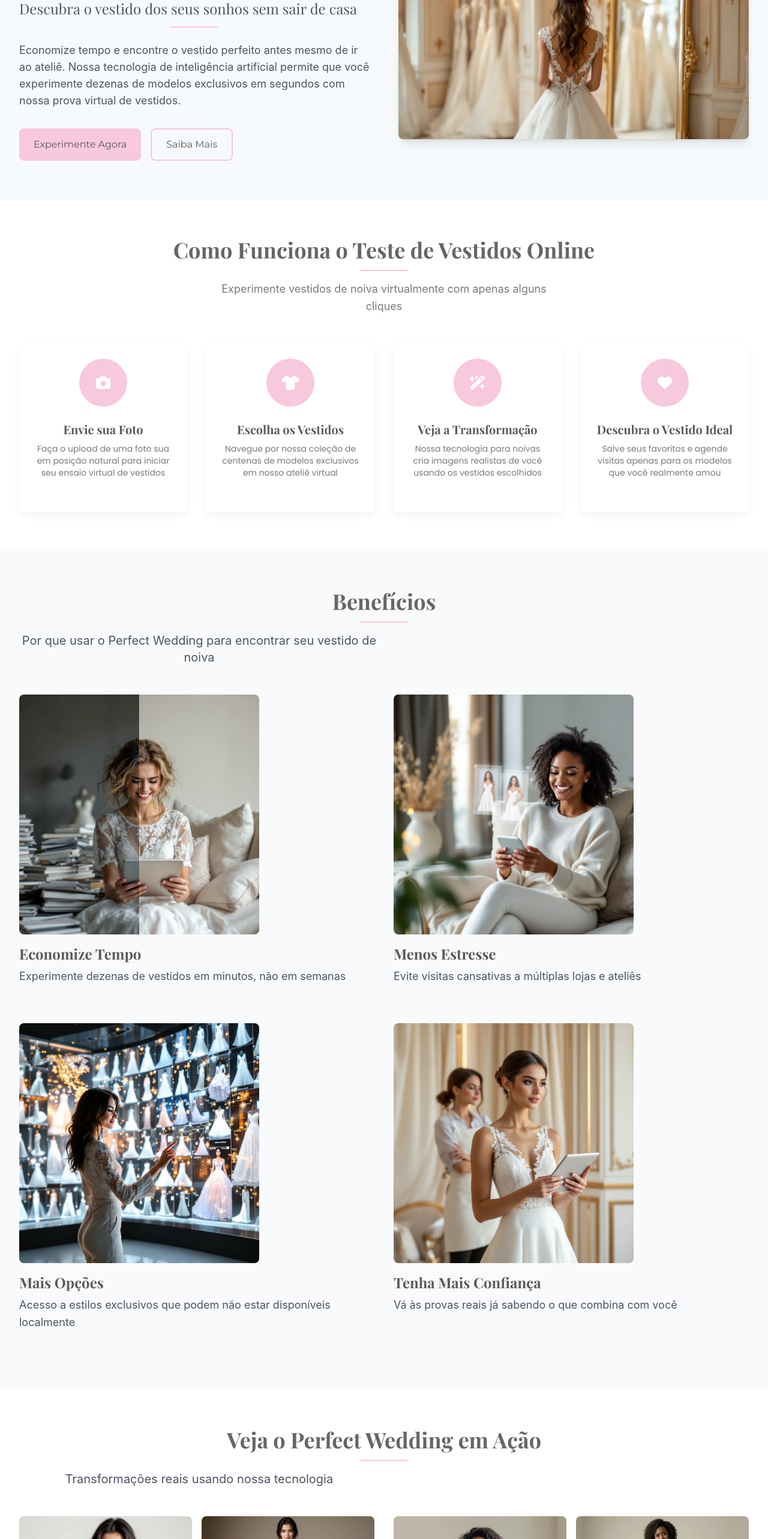
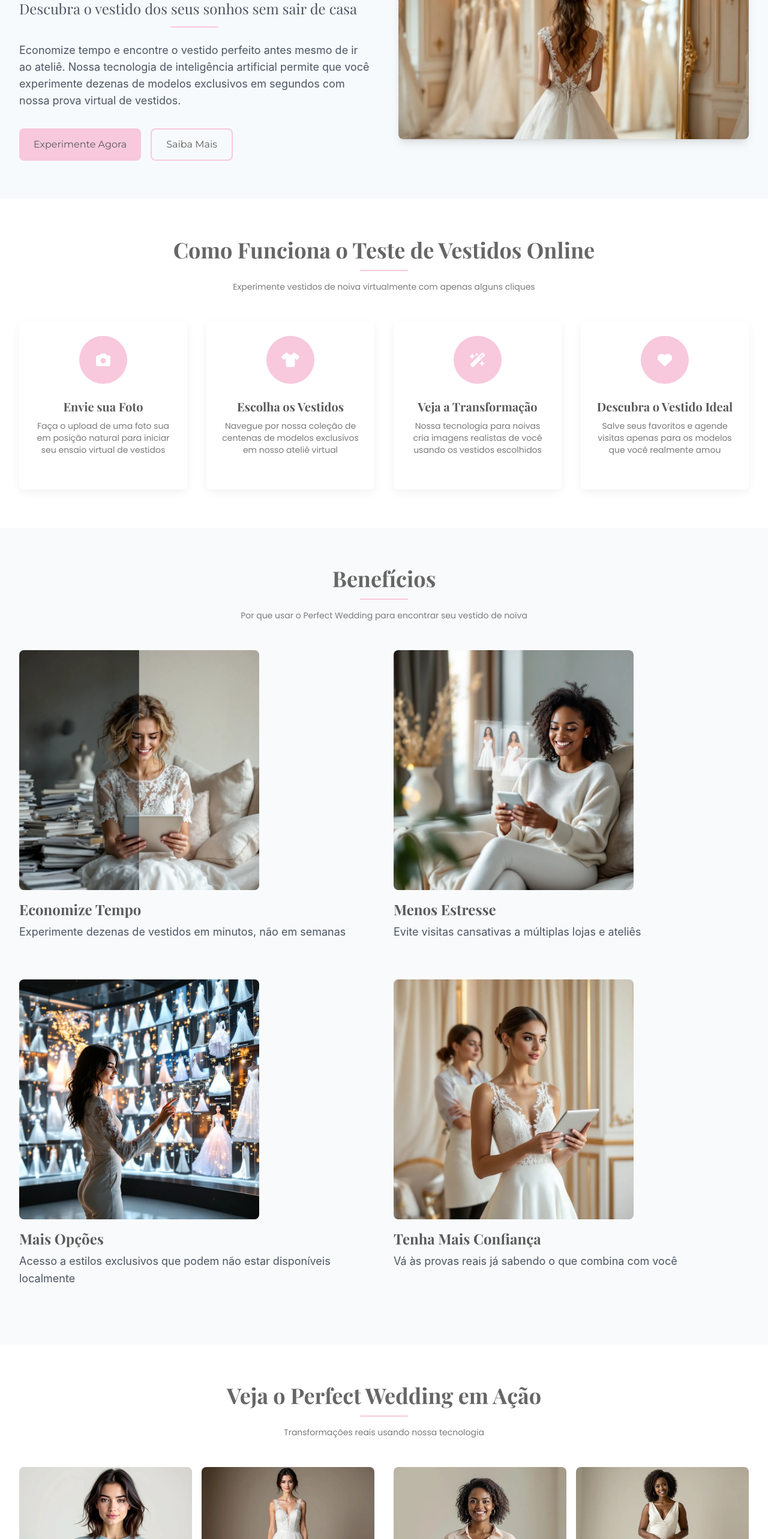
Before and after one commit to perfect-wedding-ai/pre-launch-hotsite, a Next.js app in the folder perfect-wedding-next/: page /1 in a window 1280 px wide. Shown: the part 234-2800 px from the top of the page at 60% size. Built offline with nearby package versions, Linux system fonts and the light colour scheme.

Commit message:
Ajustes.

```diff
--- a/perfect-wedding-next/src/app/[lang]/page.tsx
+++ b/perfect-wedding-next/src/app/[lang]/page.tsx
@@ -66,7 +66,7 @@ export default function Home() {
         <div className="container">
           <div className="text-center mb-12">
             <h2 className="text-4xl mb-4">Como Funciona o Teste de Vestidos Online</h2>
-            <p className="text-center mx-auto text-[rgb(122,122,122)]">Experimente vestidos de noiva virtualmente com apenas alguns cliques</p>
+            <p className="text-center mx-auto text-[rgb(122,122,122)] text-sm font-['Poppins']">Experimente vestidos de noiva virtualmente com apenas alguns cliques</p>
           </div>
           <div className="grid grid-cols-1 md:grid-cols-4 gap-8">
             <div className="step text-center p-6 rounded-lg shadow-[0px_5px_15px_0px_rgba(0,0,0,0.05)]">
@@ -105,7 +105,7 @@ export default function Home() {
         <div className="container">
           <div className="text-center mb-12">
             <h2 className="text-4xl mb-4">Benefícios</h2>
-            <p className="text-xl text-gray-600">Por que usar o Perfect Wedding para encontrar seu vestido de noiva</p>
+            <p className="text-center mx-auto text-[rgb(122,122,122)] text-sm font-['Poppins']">Por que usar o Perfect Wedding para encontrar seu vestido de noiva</p>
           </div>
           <div className="grid grid-cols-1 md:grid-cols-2 gap-8">
             <div className="benefit">
@@ -168,7 +168,7 @@ export default function Home() {
         <div className="container">
           <div className="text-center mb-12">
             <h2 className="text-4xl mb-4">Veja o Perfect Wedding em Ação</h2>
-            <p className="text-xl text-gray-600">Transformações reais usando nossa tecnologia</p>
+            <p className="text-center mx-auto text-[rgb(122,122,122)] text-sm font-['Poppins']">Transformações reais usando nossa tecnologia</p>
           </div>
           <div className="grid grid-cols-1 md:grid-cols-2 gap-8">
             <div className="showcase-item">
@@ -227,7 +227,7 @@ export default function Home() {
         <div className="container">
           <div className="text-center mb-12">
             <h2 className="text-4xl mb-4">O Que Nossas Noivas Dizem</h2>
-            <p className="text-xl text-gray-600">Experiências reais com o Perfect Wedding</p>
+            <p className="text-center mx-auto text-[rgb(122,122,122)] text-sm font-['Poppins']">Experiências reais com o Perfect Wedding</p>
           </div>
           <div className="grid grid-cols-1 md:grid-cols-3 gap-8">
             <div className="testimonial bg-white p-6 rounded-lg shadow-sm">
@@ -292,8 +292,10 @@ export default function Home() {
         <div className="container">
           <div className="grid grid-cols-1 md:grid-cols-2 gap-12 items-center">
             <div className="signup-content">
-              <h2 className="text-4xl mb-4">Experimente Gratuitamente</h2>
-              <p className="text-xl text-gray-600 mb-8">Seja uma das primeiras a testar nossa tecnologia revolucionária de prova virtual de vestidos</p>
+              <div className="text-center mb-12">
+                <h2 className="text-4xl mb-4">Experimente Gratuitamente</h2>
+                <p className="text-center mx-auto text-[rgb(122,122,122)] text-sm font-['Poppins']">Seja uma das primeiras a testar nossa tecnologia revolucionária de prova virtual de vestidos</p>
+              </div>
               <form
                 id="signup-form"
                 className="space-y-4"
@@ -347,7 +349,7 @@ export default function Home() {
         <div className="container">
           <div className="text-center mb-12">
             <h2 className="text-4xl mb-4">Perguntas Frequentes</h2>
-            <p className="text-xl text-gray-600">Tire suas dúvidas sobre o Perfect Wedding e nossa tecnologia para noivas</p>
+            <p className="text-center mx-auto text-[rgb(122,122,122)] text-sm font-['Poppins']">Tire suas dúvidas sobre o Perfect Wedding e nossa tecnologia para noivas</p>
           </div>
           <div className="space-y-4 max-w-3xl mx-auto">
             <div className="faq-item bg-white p-6 rounded-lg shadow-sm">
```
